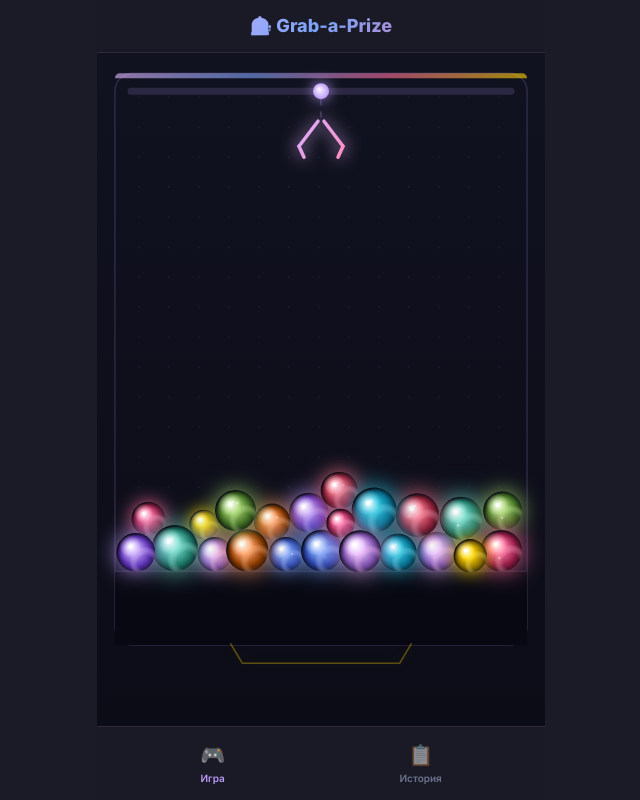
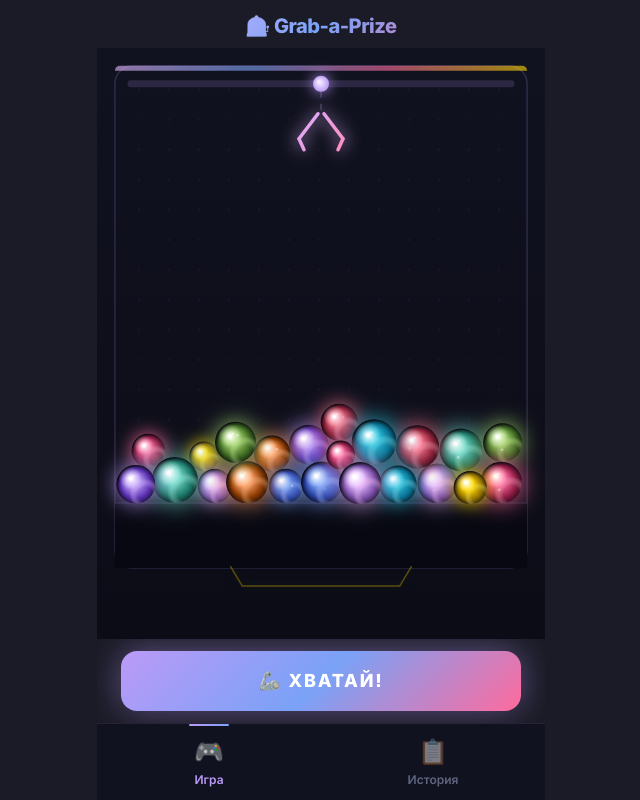
Before and after one commit to sozora20/crane-machin, a Next.js app: page / in a window 1280 px wide. Shown: the whole page, without its empty margins (319-959 px from the left). Built offline with nearby package versions, Linux system fonts and the light colour scheme.

Commit message:
fix: add grab button, fix ClawMachine trigger, improve BottomNav

```diff
--- a/app/page.tsx
+++ b/app/page.tsx
@@ -16,14 +16,15 @@ export default function Home() {
   const [isGrabbing, setIsGrabbing] = useState(false)
   const [result, setResult] = useState<GameResult | null>(null)
   const [showResult, setShowResult] = useState(false)
-  const posRef = useRef(0.5)
+  const [grabCount, setGrabCount] = useState(0)
 
-  const handleGrab = useCallback((clawPosition: number) => {
-    posRef.current = clawPosition
+  const handleGrab = useCallback(() => {
+    if (isGrabbing) return
     setIsGrabbing(true)
     setResult(null)
     setShowResult(false)
-  }, [])
+    setGrabCount(c => c + 1)
+  }, [isGrabbing])
 
   const handleResolveGrab = useCallback(async (position: number, caught: boolean) => {
     try {
@@ -48,24 +49,45 @@ export default function Home() {
   return (
     <div className="flex flex-col h-dvh max-w-md mx-auto" style={{ background: '#1A1B26' }}>
       {/* Header */}
-      <header className="glass-panel border-b border-[rgba(230,184,255,0.1)] px-4 py-3 flex-shrink-0">
-        <h1 className="text-lg font-black gradient-text text-center">🎰 Grab-a-Prize</h1>
+      <header className="flex-shrink-0 px-4 pt-3 pb-2">
+        <h1 className="text-xl font-black gradient-text text-center tracking-tight">🎰 Grab-a-Prize</h1>
       </header>
 
       {/* Content */}
-      <main className="flex-1 relative overflow-hidden">
+      <main className="flex-1 relative overflow-hidden flex flex-col min-h-0">
         {view === 'game' ? (
-          <div className="absolute inset-0">
+          <>
+            {/* Canvas area */}
+            <div className="flex-1 relative min-h-0">
               <ClawMachine
-              onGrab={handleGrab}
+                grabTrigger={grabCount}
                 onResolveGrab={handleResolveGrab}
                 isGrabbing={isGrabbing}
                 result={result}
                 onAnimationComplete={handleAnimationComplete}
-              disabled={isGrabbing}
               />
               <GameResultOverlay result={result} visible={showResult} />
             </div>
+
+            {/* Grab button */}
+            <div className="flex-shrink-0 px-6 py-3">
+              <button
+                onClick={handleGrab}
+                disabled={isGrabbing}
+                className="w-full py-4 rounded-2xl font-black text-lg tracking-widest uppercase transition-all duration-150 select-none"
+                style={{
+                  background: isGrabbing
+                    ? 'rgba(187,154,247,0.15)'
+                    : 'linear-gradient(135deg, #BB9AF7 0%, #7AA2F7 50%, #FF6B9D 100%)',
+                  color: isGrabbing ? 'rgba(192,202,245,0.4)' : '#fff',
+                  boxShadow: isGrabbing ? 'none' : '0 0 32px rgba(187,154,247,0.5), 0 4px 16px rgba(0,0,0,0.4)',
+                  cursor: isGrabbing ? 'not-allowed' : 'pointer',
+                }}
+              >
+                {isGrabbing ? '⏳ Хватаю...' : '🦾 ХВАТАЙ!'}
+              </button>
+            </div>
+          </>
         ) : (
           <HistoryView />
         )}
--- a/components/BottomNav.tsx
+++ b/components/BottomNav.tsx
@@ -14,22 +14,26 @@ const TABS: { view: View; label: string; icon: string }[] = [
 
 export default function BottomNav({ current, onChange }: Props) {
   return (
-    <nav className="glass-panel border-t border-[rgba(230,184,255,0.1)] flex-shrink-0">
-      <div className="flex items-center justify-around px-4 py-2">
-        {TABS.map(tab => (
-          <button
-            key={tab.view}
-            onClick={() => onChange(tab.view)}
-            className={`flex flex-col items-center gap-0.5 px-6 py-1.5 rounded-xl transition-all ${
-              current === tab.view
-                ? 'text-[#BB9AF7]'
-                : 'text-muted-foreground hover:text-[#C0CAF5]'
-            }`}
-          >
-            <span className="text-xl">{tab.icon}</span>
-            <span className="text-[10px] font-semibold">{tab.label}</span>
-          </button>
-        ))}
+    <nav className="flex-shrink-0 border-t" style={{ borderColor: 'rgba(187,154,247,0.12)', background: 'rgba(17,18,32,0.95)', backdropFilter: 'blur(16px)' }}>
+      <div className="flex items-center">
+        {TABS.map(tab => {
+          const active = current === tab.view
+          return (
+            <button
+              key={tab.view}
+              onClick={() => onChange(tab.view)}
+              className="flex-1 flex flex-col items-center gap-1 py-3 transition-all duration-200 relative"
+              style={{ color: active ? '#BB9AF7' : 'rgba(192,202,245,0.45)' }}
+            >
+              {active && (
+                <div className="absolute top-0 left-1/2 -translate-x-1/2 w-10 h-0.5 rounded-full"
+                  style={{ background: 'linear-gradient(90deg, #BB9AF7, #7AA2F7)' }} />
+              )}
+              <span className="text-2xl">{tab.icon}</span>
+              <span className="text-xs font-semibold">{tab.label}</span>
+            </button>
+          )
+        })}
       </div>
     </nav>
   )
--- a/components/ClawMachine.tsx
+++ b/components/ClawMachine.tsx
@@ -1,6 +1,6 @@
 'use client'
 
-import { useRef, useEffect, useCallback, useState } from 'react'
+import { useRef, useEffect, useCallback } from 'react'
 import { SPHERE_COLORS, type SphereColor } from '@/data/colors'
 
 // ─── Constants ────────────────────────────────────────────────
@@ -40,12 +40,11 @@ export interface GameResult {
 }
 
 interface Props {
-  onGrab: (clawPosition: number) => void
+  grabTrigger: number
   onResolveGrab: (position: number, caught: boolean) => void
   isGrabbing: boolean
   result: GameResult | null
   onAnimationComplete: () => void
-  disabled?: boolean
 }
 
 // ─── Sphere Renderer ──────────────────────────────────────────
@@ -93,7 +92,7 @@ function drawSphere(ctx: CanvasRenderingContext2D, sphere: Sphere, colors: Spher
 }
 
 // ─── Main Component ───────────────────────────────────────────
-export default function ClawMachine({ onGrab, onResolveGrab, isGrabbing, result, onAnimationComplete, disabled }: Props) {
+export default function ClawMachine({ grabTrigger, onResolveGrab, isGrabbing, result, onAnimationComplete }: Props) {
   const canvasRef = useRef<HTMLCanvasElement>(null)
   const tick = useRef(0)
   const targetX = useRef(0.5)
@@ -112,7 +111,8 @@ export default function ClawMachine({ onGrab, onResolveGrab, isGrabbing, result,
   const spheres = useRef<Sphere[]>([])
   const particles = useRef<Particle[]>([])
   const dims = useRef({ w: 390, h: 520 })
-  const [showResult, setShowResult] = useState(false)
+  const showResultRef = useRef(false)
+  const prevGrabTrigger = useRef(0)
 
   const getMaxDescent = useCallback((w: number, h: number) => {
     const floorY = h * 0.77
@@ -156,6 +156,23 @@ export default function ClawMachine({ onGrab, onResolveGrab, isGrabbing, result,
   useEffect(() => {
     if (result) outcomeRef.current = result
   }, [result])
+
+  // Trigger grab from button
+  useEffect(() => {
+    if (grabTrigger > prevGrabTrigger.current && phase.current === 'idle') {
+      prevGrabTrigger.current = grabTrigger
+      targetX.current = Math.random()
+      phase.current = 'descending'
+      resolvedRef.current = false
+      droppedRef.current = false
+      outcomeRef.current = null
+      caughtIdx.current = -1
+      caughtRadius.current = 0
+      clawDescent.current = 0
+      clawScale.current = 1
+      showResultRef.current = false
+    }
+  }, [grabTrigger])
 
   useEffect(() => {
     const canvas = canvasRef.current
@@ -297,7 +314,6 @@ export default function ClawMachine({ onGrab, onResolveGrab, isGrabbing, result,
           spheres.current[ci].x = cx; spheres.current[ci].y = cy + 16
           spheres.current[ci].vx = 0; spheres.current[ci].vy = 0
         }
-        // Drop mid-ascent if outcome is not win
         if (ci >= 0 && !droppedRef.current && outcomeRef.current && outcomeRef.current.outcome !== 'win' && clawDescent.current <= maxDescent.current * 0.45) {
           if (spheres.current[ci]) { spheres.current[ci].vx = (Math.random() - 0.5) * 4; spheres.current[ci].vy = -2 }
           caughtIdx.current = -1; droppedRef.current = true
@@ -342,7 +358,10 @@ export default function ClawMachine({ onGrab, onResolveGrab, isGrabbing, result,
 
       if (ph === 'done') {
         closingFrame.current++
-        if (closingFrame.current === 1) setShowResult(true)
+        if (closingFrame.current === 1) {
+          // Signal completion after animation delay
+          setTimeout(() => onAnimationComplete(), 2500)
+        }
       }
 
       // ─── Physics update ───────────────────────────────────────
@@ -355,7 +374,6 @@ export default function ClawMachine({ onGrab, onResolveGrab, isGrabbing, result,
         if (s.y + s.radius > floorY) { s.y = floorY - s.radius; s.vy = -s.vy * BOUNCE; s.vx *= 0.91; if (Math.abs(s.vy) < 0.45) s.vy = 0 }
         if (s.x - s.radius < left + 5) { s.x = left + 5 + s.radius; s.vx = Math.abs(s.vx) * BOUNCE }
         if (s.x + s.radius > right - 5) { s.x = right - 5 - s.radius; s.vx = -Math.abs(s.vx) * BOUNCE }
-        // Sphere-sphere collisions
         for (let j = i + 1; j < spheres.current.length; j++) {
           if (j === ci) continue
           const b = spheres.current[j]
@@ -372,7 +390,7 @@ export default function ClawMachine({ onGrab, onResolveGrab, isGrabbing, result,
         }
       }
 
-      // Draw spheres (caught last)
+      // Draw spheres
       for (let i = spheres.current.length - 1; i >= 0; i--) {
         if (i !== ci) drawSphere(ctx, spheres.current[i], SPHERE_COLORS[spheres.current[i].colorIdx], t)
       }
@@ -388,7 +406,7 @@ export default function ClawMachine({ onGrab, onResolveGrab, isGrabbing, result,
         ctx.beginPath(); ctx.arc(p.x, p.y, 4 * p.life, 0, Math.PI * 2); ctx.fill(); ctx.restore()
       }
 
-      // ─── Draw track ────────────────────────────────────────────
+      // ─── Draw track ───────────────────────────────────────────
       ctx.save()
       ctx.strokeStyle = 'rgba(187,154,247,0.16)'; ctx.lineWidth = 7; ctx.lineCap = 'round'
       ctx.beginPath(); ctx.moveTo(left + 16, trackY); ctx.lineTo(right - 16, trackY); ctx.stroke()
@@ -411,10 +429,8 @@ export default function ClawMachine({ onGrab, onResolveGrab, isGrabbing, result,
       ctx.save(); ctx.lineCap = 'round'; ctx.lineJoin = 'round'
       ctx.shadowColor = '#E6B8FF'; ctx.shadowBlur = 16
       ctx.strokeStyle = clawGrad; ctx.lineWidth = 3.5
-      // Left arm
       ctx.beginPath(); ctx.moveTo(cx - 3, ropeY); ctx.lineTo(cx - armW, ropeY + 25); ctx.stroke()
       ctx.beginPath(); ctx.moveTo(cx - armW, ropeY + 25); ctx.lineTo(cx - armW + 5, ropeY + CLAW_ARM_LENGTH); ctx.stroke()
-      // Right arm
       ctx.beginPath(); ctx.moveTo(cx + 3, ropeY); ctx.lineTo(cx + armW, ropeY + 25); ctx.stroke()
       ctx.beginPath(); ctx.moveTo(cx + armW, ropeY + 25); ctx.lineTo(cx + armW - 5, ropeY + CLAW_ARM_LENGTH); ctx.stroke()
       ctx.restore()
@@ -423,22 +439,7 @@ export default function ClawMachine({ onGrab, onResolveGrab, isGrabbing, result,
     }
     raf = requestAnimationFrame(loop)
     return () => { cancelAnimationFrame(raf); window.removeEventListener('resize', resize) }
-  }, [initSpheres, getMaxDescent, findCaughtSphere, onResolveGrab])
-
-  // Sync isGrabbing → start descent
-  useEffect(() => {
-    if (isGrabbing && phase.current === 'idle') {
-      phase.current = 'descending'
-      resolvedRef.current = false
-      droppedRef.current = false
-      outcomeRef.current = null
-      caughtIdx.current = -1
-      caughtRadius.current = 0
-      clawDescent.current = 0
-      clawScale.current = 1
-      setShowResult(false)
-    }
-  }, [isGrabbing])
+  }, [initSpheres, getMaxDescent, findCaughtSphere, onResolveGrab, onAnimationComplete])
 
   // Reset after done
   useEffect(() => {
@@ -451,23 +452,13 @@ export default function ClawMachine({ onGrab, onResolveGrab, isGrabbing, result,
         droppedRef.current = false
         resolvedRef.current = false
         outcomeRef.current = null
-        setShowResult(false)
-        onAnimationComplete()
-      }, 2500)
+      }, 2600)
       return () => clearTimeout(timer)
     }
-  }, [isGrabbing, onAnimationComplete])
-
-  const handleClick = useCallback(() => {
-    if (disabled) return
-    if (phase.current === 'idle') {
-      targetX.current = Math.random()
-      onGrab(clawX.current)
-    }
-  }, [disabled, onGrab])
+  }, [isGrabbing])
 
   return (
-    <div className="relative w-full h-full" onClick={handleClick} style={{ cursor: disabled ? 'not-allowed' : 'pointer' }}>
+    <div className="relative w-full h-full">
       <canvas ref={canvasRef} className="w-full h-full" />
     </div>
   )
```
Lines whose indentation alone changed are shown as unchanged.
